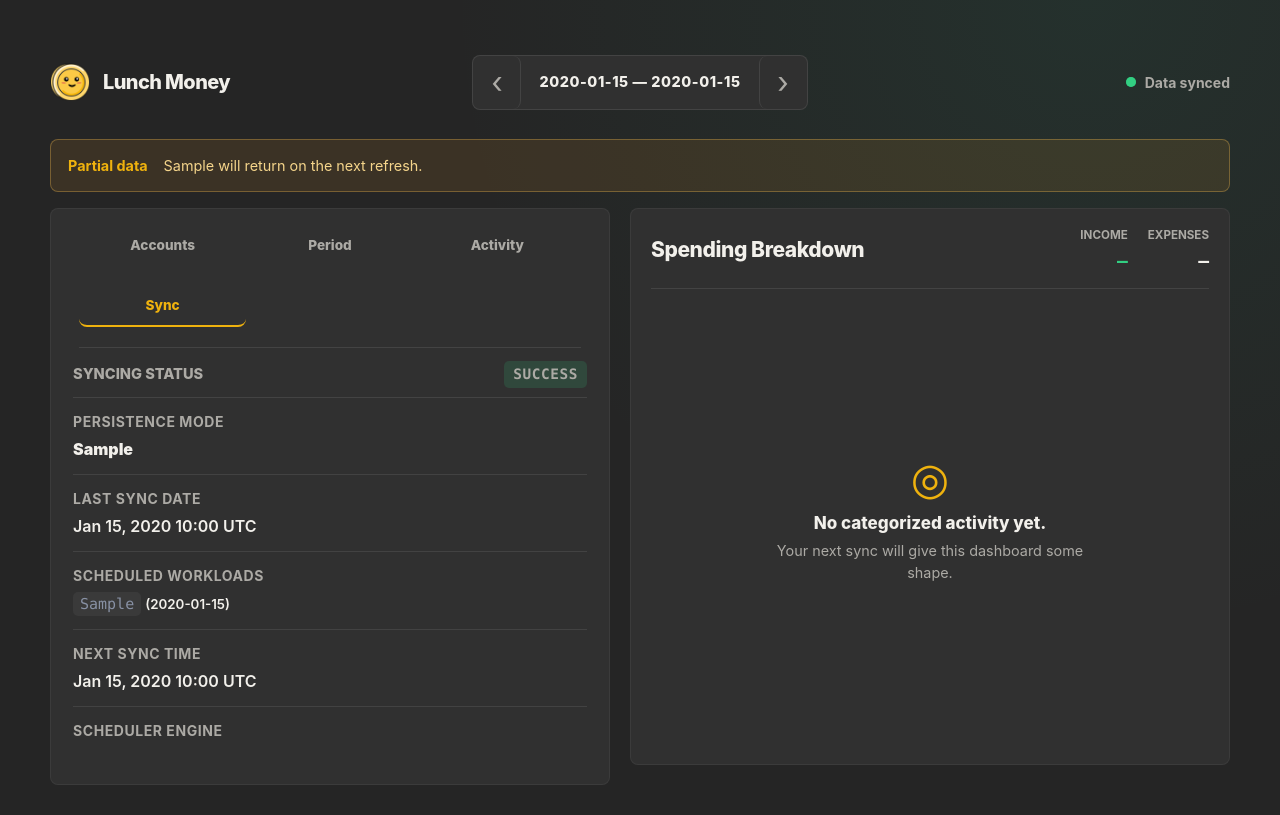
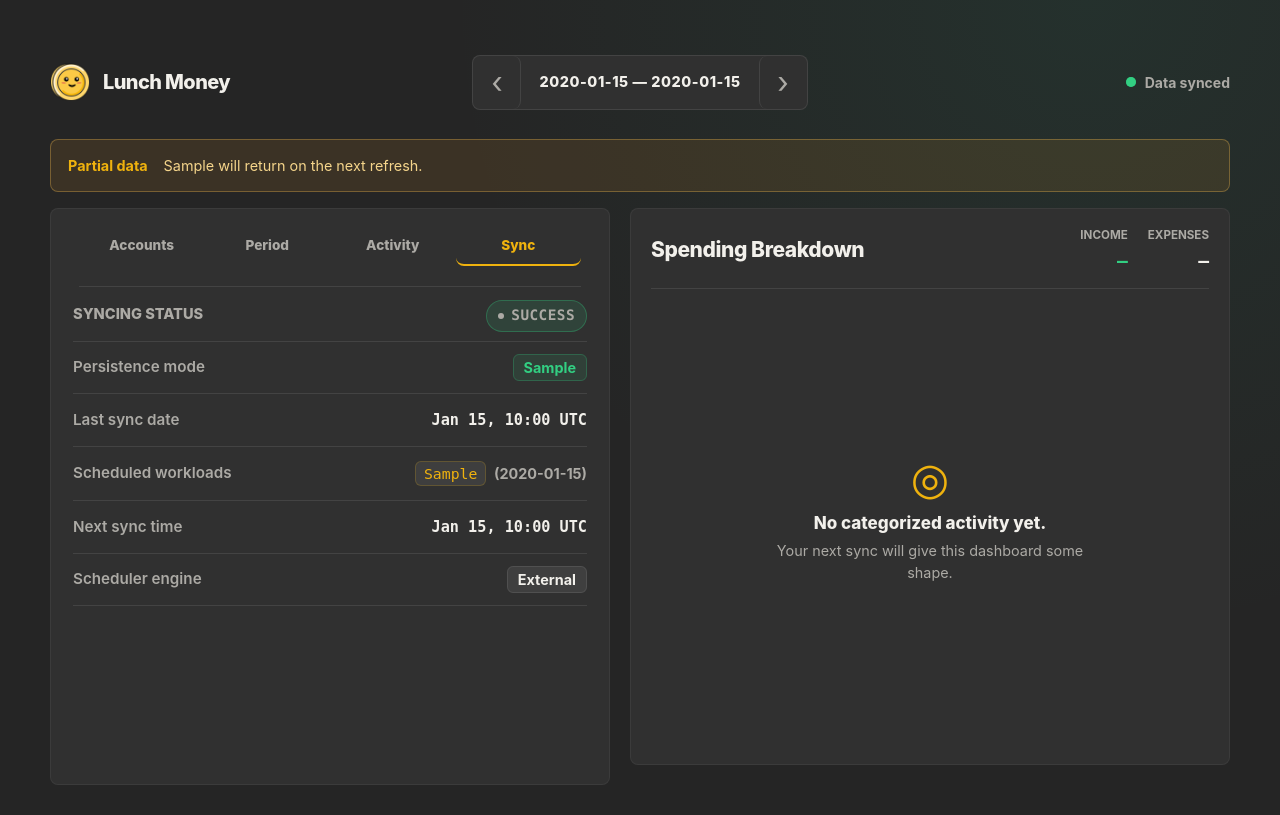
Before and after one commit to juftin/lunchmoney-app, a Python web app: template src/lunchmoney_mcp/app/templates/dashboard.html in a window 1280 px wide, after a click on "Sync". Run offline with Jinja, Linux system fonts and the light colour scheme; the template is opened without the code that fills it: most values are stand-ins (such as "Sample title", 1, 10 or a date in 2020); some libraries are stand-ins or nearby versions.

Commit message:
💄 (dashboard): polish sync tab layout, badge styling, and key-value alignment

```diff
--- a/src/lunchmoney_mcp/app/static/dashboard.css
+++ b/src/lunchmoney_mcp/app/static/dashboard.css
@@ -291,7 +291,7 @@ body {
 
 .panel-switcher {
     display: grid;
-    grid-template-columns: repeat(3, 1fr);
+    grid-template-columns: repeat(4, 1fr);
     margin: 0.85rem 1.4rem 0;
     border-bottom: 1px solid var(--line);
 }
@@ -514,9 +514,10 @@ body {
 }
 .sync-details div {
     display: flex;
-    flex-direction: column;
-    gap: 0.25rem;
-    padding: 0.65rem 0;
+    align-items: center;
+    justify-content: space-between;
+    gap: 1rem;
+    padding: 0.7rem 0;
     color: var(--muted);
     font-size: 0.78rem;
     border-bottom: 1px solid var(--line);
@@ -524,43 +525,83 @@ body {
 .sync-details dt {
     margin: 0;
     color: var(--muted);
-    font-size: 0.7rem;
-    font-weight: 700;
-    text-transform: uppercase;
-    letter-spacing: 0.04em;
+    font-size: 0.76rem;
+    font-weight: 600;
 }
 .sync-details dd {
     margin: 0;
     color: var(--text);
-    font-size: 0.8rem;
-    font-weight: 600;
+    font-size: 0.78rem;
+    font-weight: 650;
+    text-align: right;
 }
-.sync-details code {
-    font-size: 0.75rem;
-    padding: 0.15rem 0.35rem;
-    border-radius: 0.25rem;
-    background: rgba(255, 255, 255, 0.05);
+.sync-details time {
+    font-family: var(--font-mono, monospace);
+    font-size: 0.76rem;
+    color: var(--text);
+}
+.sync-code {
+    font-family: var(--font-mono, monospace);
+    font-size: 0.74rem;
+    padding: 0.15rem 0.4rem;
+    border-radius: 0.3rem;
+    background: rgba(255, 255, 255, 0.07);
+    color: var(--gold);
+    border: 1px solid rgba(239, 178, 14, 0.2);
+}
+.sync-tz {
+    font-size: 0.72rem;
+    color: var(--muted);
+    margin-left: 0.2rem;
+}
+.sync-badge {
+    padding: 0.2rem 0.5rem;
+    border-radius: 0.3rem;
+    font-size: 0.72rem;
+    font-weight: 700;
+    background: rgba(255, 255, 255, 0.07);
+    color: var(--text);
+    border: 1px solid var(--line);
+}
+.sync-badge--mode {
+    background: rgba(50, 207, 130, 0.1);
+    color: var(--green);
+    border-color: rgba(50, 207, 130, 0.25);
 }
 .status-badge {
-    padding: 0.15rem 0.45rem;
-    border-radius: 0.25rem;
-    font-size: 0.7rem;
+    display: inline-flex;
+    align-items: center;
+    gap: 0.35rem;
+    padding: 0.2rem 0.55rem;
+    border-radius: 2rem;
+    font-size: 0.68rem;
     font-weight: 700;
+    letter-spacing: 0.03em;
     text-transform: uppercase;
-    letter-spacing: 0.04em;
 }
-.status-badge--success {
-    background: rgba(50, 207, 130, 0.15);
+.status-badge::before {
+    content: "";
+    display: inline-block;
+    width: 6px;
+    height: 6px;
+    border-radius: 50%;
+    background: currentColor;
+}
+.status-badge--success,
+.status-badge--idle {
+    background: rgba(50, 207, 130, 0.12);
     color: var(--green);
+    border: 1px solid rgba(50, 207, 130, 0.3);
 }
 .status-badge--failed {
-    background: rgba(255, 92, 108, 0.15);
+    background: rgba(255, 92, 108, 0.12);
     color: var(--coral);
+    border: 1px solid rgba(255, 92, 108, 0.3);
 }
-.status-badge--skipped,
-.status-badge--idle {
-    background: rgba(255, 255, 255, 0.08);
-    color: var(--muted);
+.status-badge--skipped {
+    background: rgba(239, 178, 14, 0.12);
+    color: var(--gold);
+    border: 1px solid rgba(239, 178, 14, 0.3);
 }
 
 /* ------------------------------------------------------------------ */
--- a/src/lunchmoney_mcp/app/templates/partials/cockpit_content.html
+++ b/src/lunchmoney_mcp/app/templates/partials/cockpit_content.html
@@ -282,25 +282,25 @@ spending.total_income else none -%} {% if dashboard.unavailable_sections %}
         <dl class="sync-details">
             <div>
                 <dt>Persistence mode</dt>
-                <dd><strong>{{ dashboard.sync_status.persistence_mode }}</strong></dd>
+                <dd><span class="sync-badge sync-badge--mode">{{ dashboard.sync_status.persistence_mode }}</span></dd>
             </div>
             <div>
                 <dt>Last sync date</dt>
                 <dd>
                     {% if dashboard.sync_status.last_synced_at %}
                     <time datetime="{{ dashboard.sync_status.last_synced_at.isoformat() }}">
-                        {{ dashboard.sync_status.last_synced_at.strftime('%b %d, %Y %H:%M UTC') }}
+                        {{ dashboard.sync_status.last_synced_at.strftime('%b %d, %H:%M UTC') }}
                     </time>
                     {% else %}
-                    <span>Not yet synced</span>
+                    <span class="text-muted">Not yet synced</span>
                     {% endif %}
                 </dd>
             </div>
             <div>
                 <dt>Scheduled workloads</dt>
                 <dd>
-                    <code>{{ dashboard.sync_status.schedule_cron }}</code>
-                    <small>({{ dashboard.sync_status.schedule_timezone }})</small>
+                    <code class="sync-code">{{ dashboard.sync_status.schedule_cron }}</code>
+                    <span class="sync-tz">({{ dashboard.sync_status.schedule_timezone }})</span>
                 </dd>
             </div>
             <div>
@@ -308,10 +308,10 @@ spending.total_income else none -%} {% if dashboard.unavailable_sections %}
                 <dd>
                     {% if dashboard.sync_status.next_sync_at %}
                     <time datetime="{{ dashboard.sync_status.next_sync_at.isoformat() }}">
-                        {{ dashboard.sync_status.next_sync_at.strftime('%b %d, %Y %H:%M UTC') }}
+                        {{ dashboard.sync_status.next_sync_at.strftime('%b %d, %H:%M UTC') }}
                     </time>
                     {% else %}
-                    <span>Disabled</span>
+                    <span class="text-muted">Disabled</span>
                     {% endif %}
                 </dd>
             </div>
@@ -319,9 +319,9 @@ spending.total_income else none -%} {% if dashboard.unavailable_sections %}
                 <dt>Scheduler engine</dt>
                 <dd>
                     {% if dashboard.sync_status.embed_scheduler %}
-                    Embedded (Local FastAPI)
+                    <span class="sync-badge">Embedded</span>
                     {% else %}
-                    External / Standalone
+                    <span class="sync-badge">External</span>
                     {% endif %}
                 </dd>
             </div>
```
Also changed, not shown: tests/test_dashboard.py (+2 -2 lines).
